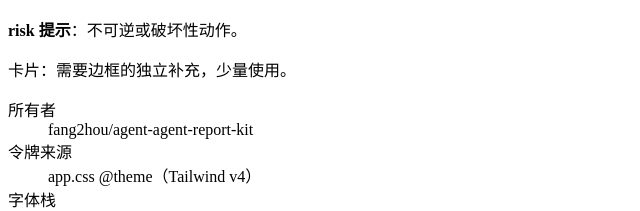
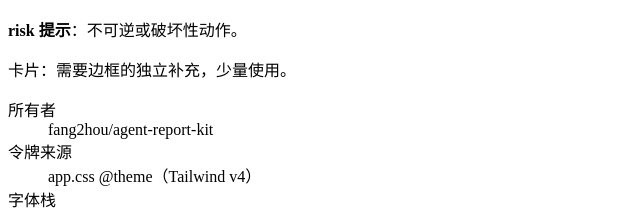
Before and after one commit to fang2hou/agent-report-kit, a SvelteKit app: page /styleguide in a window 1280 px wide. Shown: the part 946-1157 px from the top of the page, without its empty margins (0-640 px from the left). Built offline with nearby package versions, Linux system fonts and the light colour scheme; no server answers.

Commit message:
fix: collapse doubled agent-report-kit strings in demo data

```diff
--- a/src/lib/report.json
+++ b/src/lib/report.json
@@ -88,7 +88,7 @@
           "entries": [
             {
               "k": "所有者",
-              "v": "fang2hou/agent-agent-report-kit"
+              "v": "fang2hou/agent-report-kit"
             },
             {
               "k": "基线",
--- a/src/routes/styleguide/+page.svelte
+++ b/src/routes/styleguide/+page.svelte
@@ -43,7 +43,7 @@
     {
       type: 'kv',
       entries: [
-        { k: '所有者', v: 'fang2hou/agent-agent-report-kit' },
+        { k: '所有者', v: 'fang2hou/agent-report-kit' },
         { k: '令牌来源', v: 'app.css @theme（Tailwind v4）' },
         { k: '字体栈', v: '按 lang 切换（en / zh / ja）' }
       ]
```
